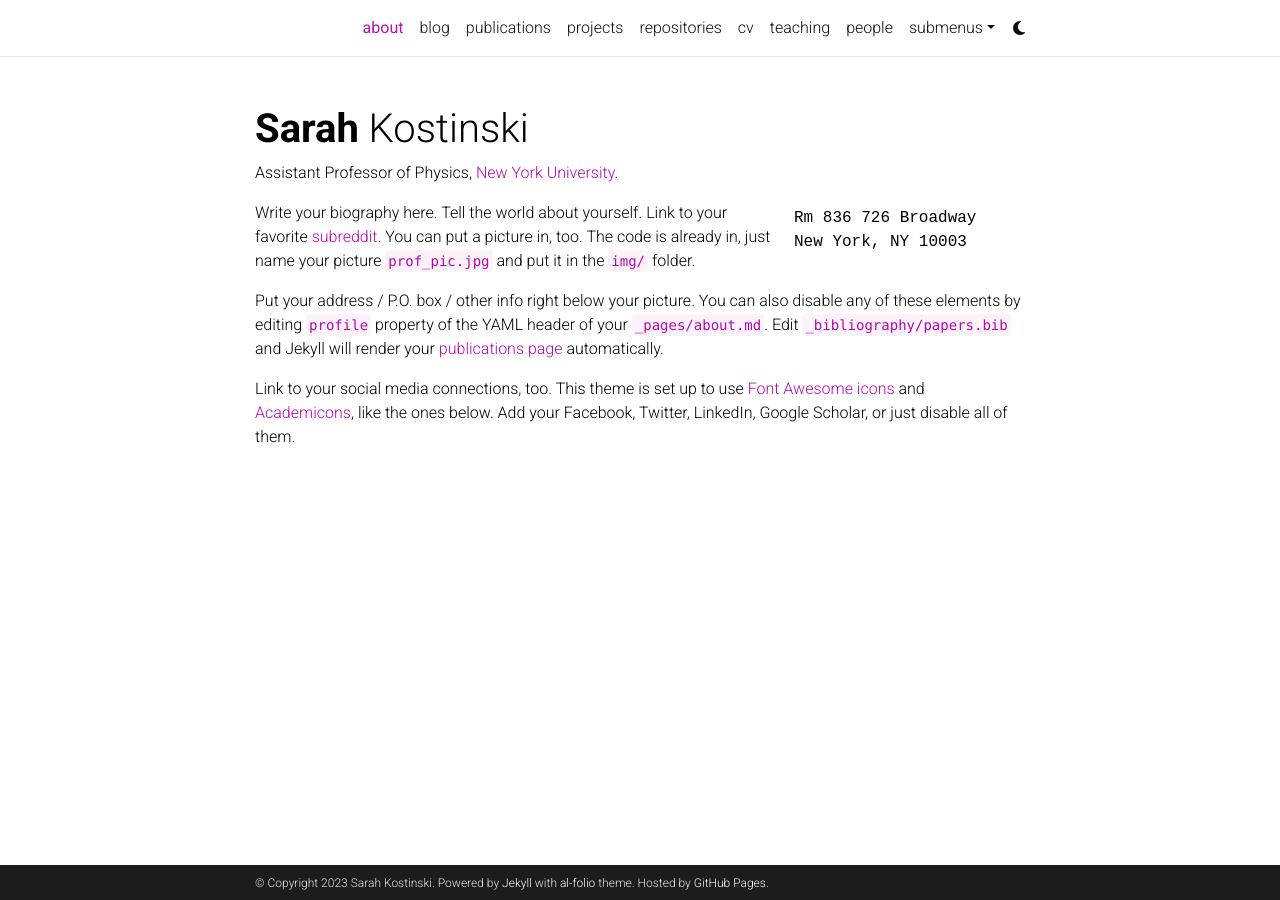
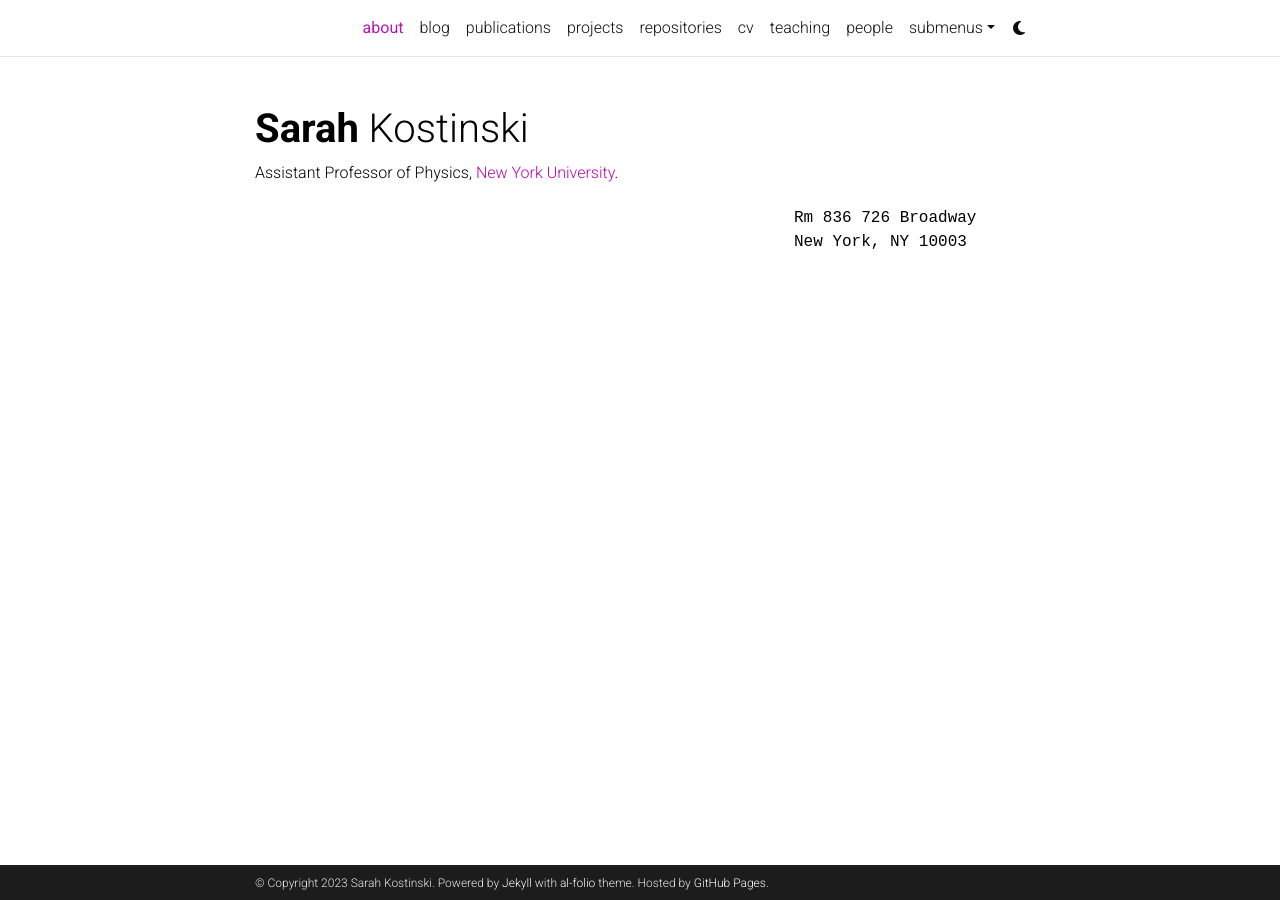
Before and after one commit to skostinski/skostinski.github.io, a Jekyll site: the page built from _pages/about.md, in a window 1280 px wide. Built offline with Jekyll 4.4.1, drawn with Linux system fonts in a browser that asks for light colours; comment, search, counter and statistics services are not loaded; a style sheet for code colours, icons or effects is not loaded.

Commit message:
Update about.md

```diff
--- a/_pages/about.md
+++ b/_pages/about.md
@@ -19,8 +19,8 @@
 social: false  # includes social icons at the bottom of the page
 ---
 
-Write your biography here. Tell the world about yourself. Link to your favorite [subreddit](http://reddit.com). You can put a picture in, too. The code is already in, just name your picture `prof_pic.jpg` and put it in the `img/` folder.
+<!-- Write your biography here. Tell the world about yourself. Link to your favorite [subreddit](http://reddit.com). You can put a picture in, too. The code is already in, just name your picture `prof_pic.jpg` and put it in the `img/` folder. -->
 
-Put your address / P.O. box / other info right below your picture. You can also disable any of these elements by editing `profile` property of the YAML header of your `_pages/about.md`. Edit `_bibliography/papers.bib` and Jekyll will render your [publications page](/al-folio/publications/) automatically.
+<!-- Put your address / P.O. box / other info right below your picture. You can also disable any of these elements by editing `profile` property of the YAML header of your `_pages/about.md`. Edit `_bibliography/papers.bib` and Jekyll will render your [publications page](/al-folio/publications/) automatically. -->
 
-Link to your social media connections, too. This theme is set up to use [Font Awesome icons](https://fontawesome.com/) and [Academicons](https://jpswalsh.github.io/academicons/), like the ones below. Add your Facebook, Twitter, LinkedIn, Google Scholar, or just disable all of them.
+<!-- Link to your social media connections, too. This theme is set up to use [Font Awesome icons](https://fontawesome.com/) and [Academicons](https://jpswalsh.github.io/academicons/), like the ones below. Add your Facebook, Twitter, LinkedIn, Google Scholar, or just disable all of them. -->
```
